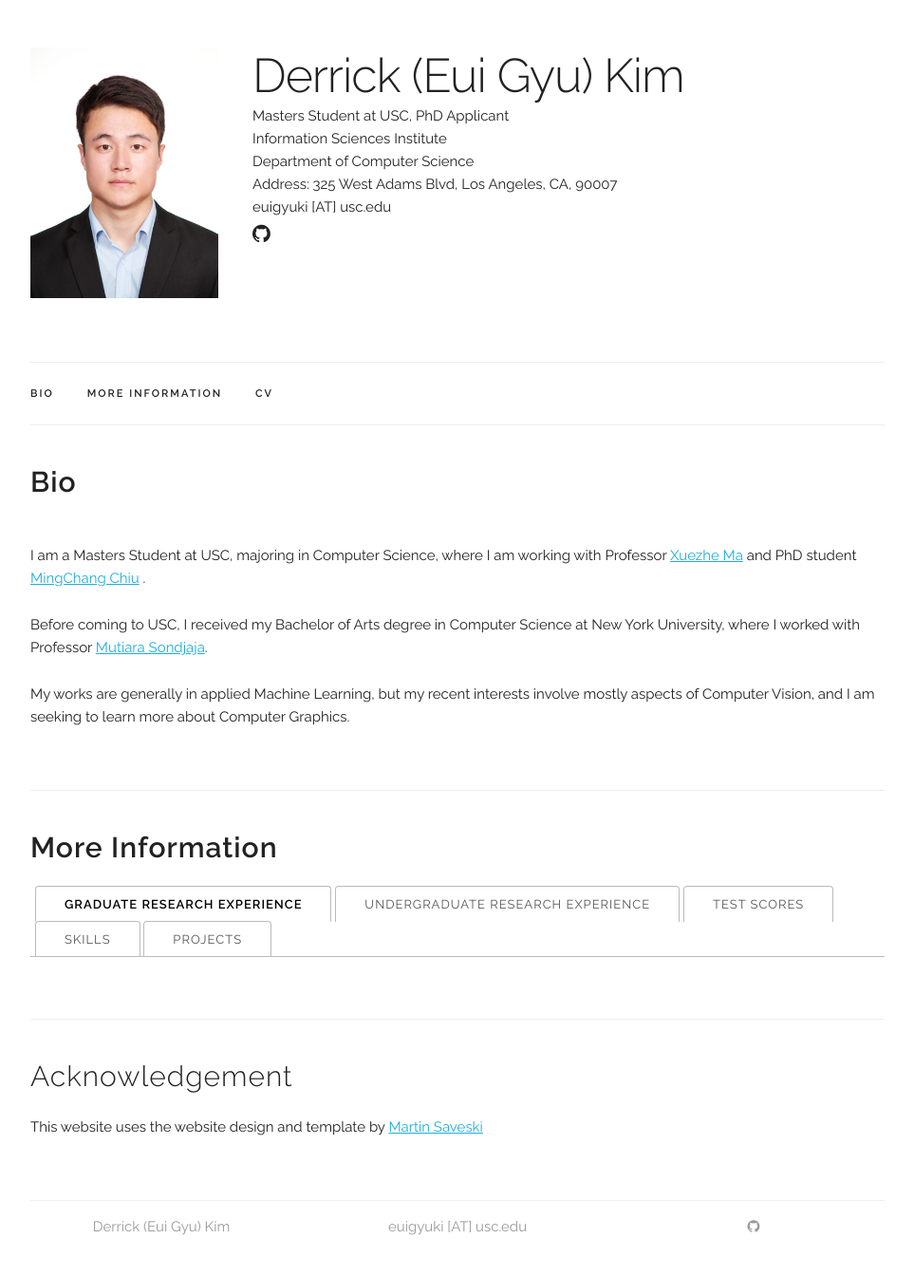
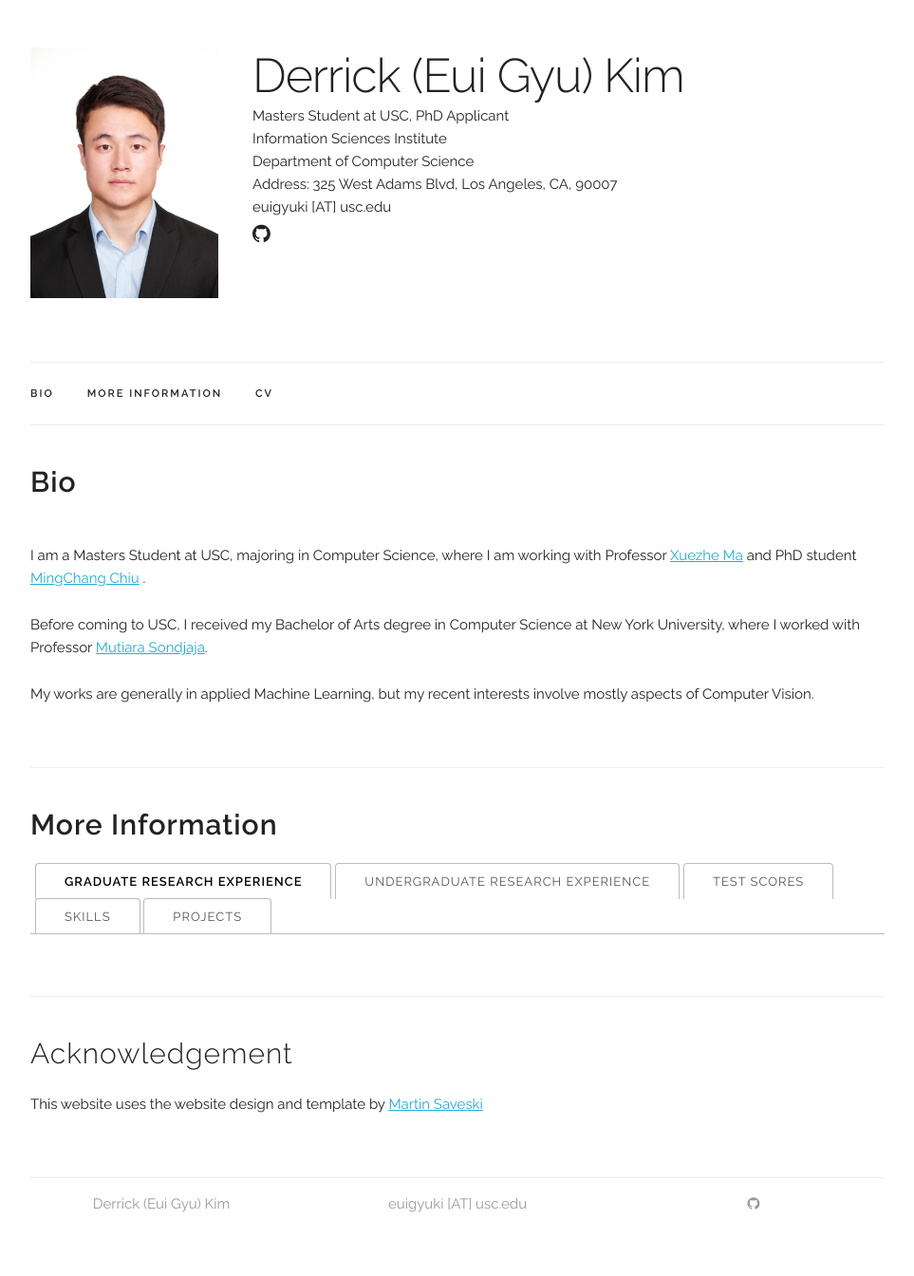
Before and after one commit to euigyuki/euigyuki.github.io, a Jekyll site: the page built from index.html, in a window 1280 px wide. Shown: the whole page at 95% size, without its empty margins (158-1121 px from the left). Built offline with Jekyll 4.4.1, drawn with Linux system fonts in a browser that asks for light colours; after the commit the page ends 1320 px from its top, so only the background shows below that.

Commit message:
edited website

```diff
--- a/index.html
+++ b/index.html
@@ -14,8 +14,7 @@ title: Home
       </p>
 
   </p>
-  <p>My works are generally in applied Machine Learning, but my recent interests involve mostly aspects of Computer Vision,
-    and I am seeking to learn more about Computer Graphics.
+  <p>My works are generally in applied Machine Learning, but my recent interests involve mostly aspects of Computer Vision.
   </p>
 
 
```
Also changed, not shown: other parts of index.html (+1 -1 lines).
